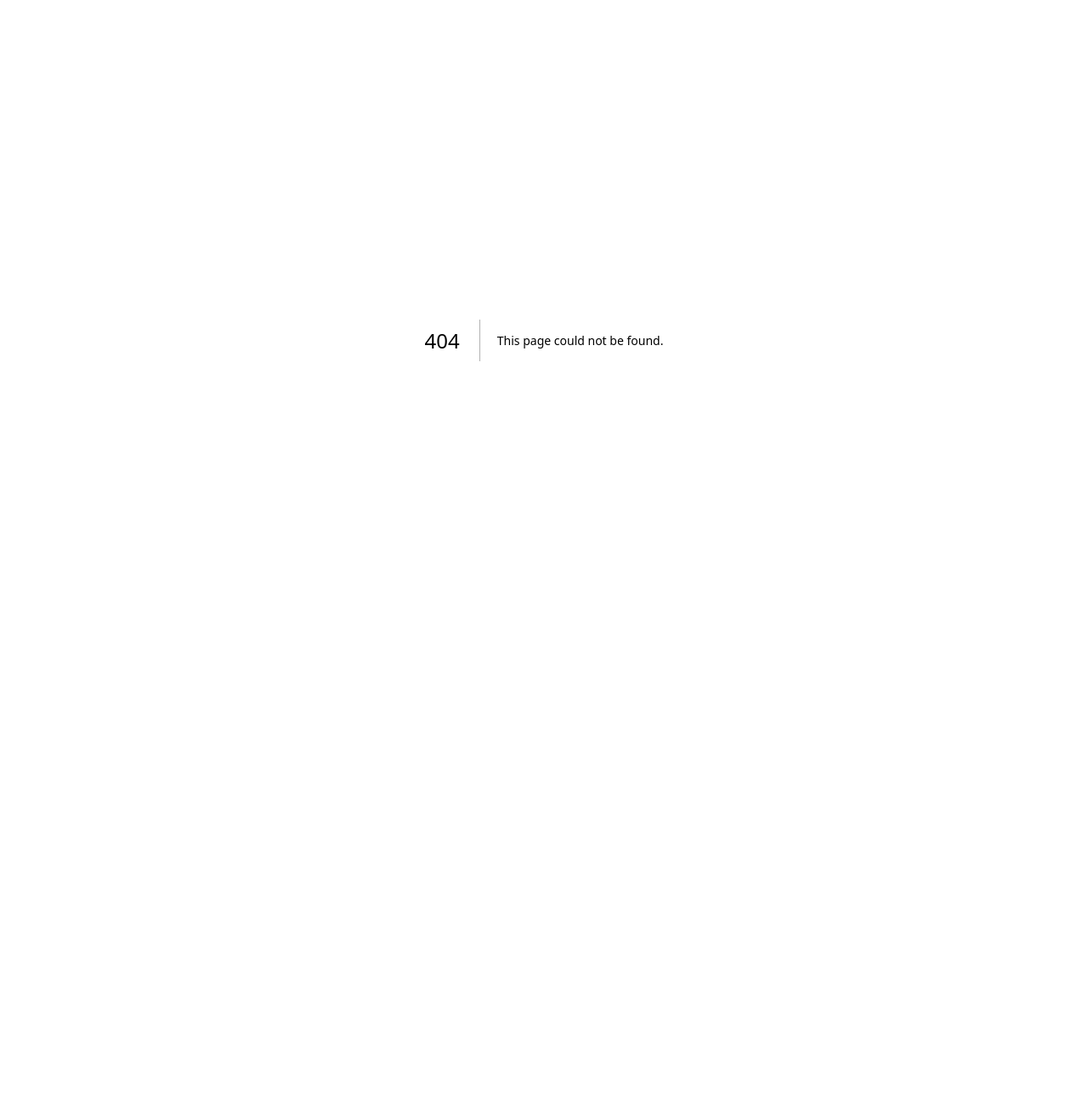
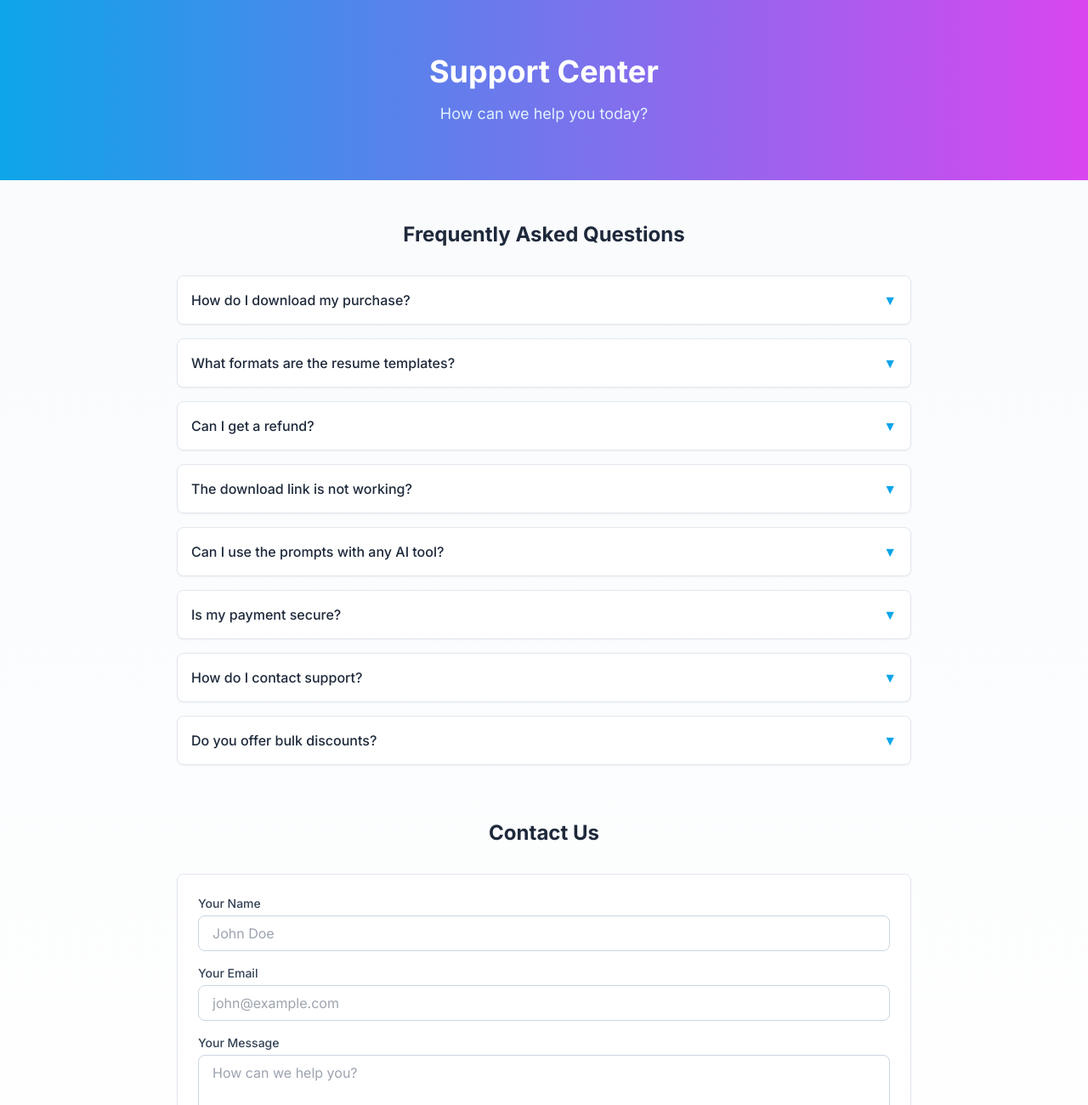
Before and after one commit to oracleforge8-maker/lattice, a Next.js app: page /support in a window 1280 px wide. Before the commit this address had no page. Shown: the top 1300 px of the page at 85% size. Before the commit the page ends 800 px from the top, so only its background shows below. Built offline with nearby package versions, Linux system fonts and the light colour scheme.

Commit message:
Fix: Support page, working links, include ZIP product

```diff
--- /dev/null
+++ b/src/app/support/page.tsx
@@ -0,0 +1,90 @@
+'use client';
+
+import { useState } from 'react';
+
+export default function SupportPage() {
+  const [formData, setFormData] = useState({ name: '', email: '', message: '' });
+  const [submitted, setSubmitted] = useState(false);
+  const [loading, setLoading] = useState(false);
+
+  const handleSubmit = async (e: React.FormEvent) => {
+    e.preventDefault();
+    setLoading(true);
+    const subject = `Lattice Support from ${formData.name}`;
+    const body = `Name: ${formData.name}\nEmail: ${formData.email}\n\n${formData.message}`;
+    window.location.href = `mailto:oracleforge8@gmail.com?subject=${encodeURIComponent(subject)}&body=${encodeURIComponent(body)}`;
+    setSubmitted(true);
+    setLoading(false);
+  };
+
+  return (
+    <main className="min-h-screen bg-gradient-to-b from-slate-50 to-white">
+      <div className="bg-gradient-to-r from-primary-500 to-accent-500 py-16">
+        <div className="max-w-4xl mx-auto px-4 text-center">
+          <h1 className="text-4xl font-bold text-white mb-4">Support Center</h1>
+          <p className="text-primary-100 text-lg">How can we help you today?</p>
+        </div>
+      </div>
+      <div className="max-w-4xl mx-auto px-4 py-12">
+        <section className="mb-16">
+          <h2 className="text-2xl font-bold text-slate-800 mb-8 text-center">Frequently Asked Questions</h2>
+          <div className="space-y-4">
+            {faqs.map((faq, i) => (
+              <details key={i} className="group bg-white rounded-lg shadow-sm border border-slate-200">
+                <summary className="flex items-center justify-between p-4 cursor-pointer font-medium text-slate-800">
+                  {faq.q}
+                  <span className="text-primary-500 group-open:rotate-180 transition-transform">▼</span>
+                </summary>
+                <div className="px-4 pb-4 text-slate-600">{faq.a}</div>
+              </details>
+            ))}
+          </div>
+        </section>
+        <section>
+          <h2 className="text-2xl font-bold text-slate-800 mb-8 text-center">Contact Us</h2>
+          {submitted ? (
+            <div className="bg-green-50 border border-green-200 rounded-lg p-8 text-center">
+              <div className="text-4xl mb-4">✉️</div>
+              <h3 className="text-xl font-semibold text-green-700 mb-2">Email Client Opened!</h3>
+              <p className="text-slate-600">Your email client should have opened. Send it through and we will respond within 24 hours.</p>
+            </div>
+          ) : (
+            <form onSubmit={handleSubmit} className="bg-white rounded-lg shadow-sm border border-slate-200 p-6">
+              <div className="space-y-4">
+                <div>
+                  <label className="block text-sm font-medium text-slate-700 mb-1">Your Name</label>
+                  <input type="text" required value={formData.name} onChange={(e) => setFormData({ ...formData, name: e.target.value })} className="w-full px-4 py-2 border border-slate-300 rounded-lg" placeholder="John Doe" />
+                </div>
+                <div>
+                  <label className="block text-sm font-medium text-slate-700 mb-1">Your Email</label>
+                  <input type="email" required value={formData.email} onChange={(e) => setFormData({ ...formData, email: e.target.value })} className="w-full px-4 py-2 border border-slate-300 rounded-lg" placeholder="john@example.com" />
+                </div>
+                <div>
+                  <label className="block text-sm font-medium text-slate-700 mb-1">Your Message</label>
+                  <textarea required rows={5} value={formData.message} onChange={(e) => setFormData({ ...formData, message: e.target.value })} className="w-full px-4 py-2 border border-slate-300 rounded-lg" placeholder="How can we help you?" />
+                </div>
+                <button type="submit" disabled={loading} className="w-full py-3 bg-gradient-to-r from-primary-500 to-accent-500 text-white font-semibold rounded-lg disabled:opacity-50">
+                  {loading ? 'Opening...' : 'Send Message'}
+                </button>
+              </div>
+            </form>
+          )}
+        </section>
+        <section className="mt-12 text-center">
+          <p className="text-slate-600">Email us directly at <a href="mailto:oracleforge8@gmail.com" className="text-primary-500 hover:underline font-medium">oracleforge8@gmail.com</a></p>
+        </section>
+      </div>
+    </main>
+  );
+}
+
+const faqs = [
+  { q: 'How do I download my purchase?', a: 'After payment, you will be redirected to a success page with a download link. You will also receive an email with the link. Check your spam folder if you do not see it.' },
+  { q: 'What formats are the resume templates?', a: 'The templates are in Markdown format that you can copy into Google Docs, Microsoft Word, or any text editor.' },
+  { q: 'Can I get a refund?', a: 'Yes! We offer a 30-day money-back guarantee. Contact us within 30 days for a full refund — no questions asked.' },
+  { q: 'The download link is not working?', a: 'Check your email for the download link. If it is not working, contact us and we will send a new link immediately.' },
+  { q: 'Can I use the prompts with any AI tool?', a: 'Yes! The prompts work with ChatGPT, Claude, Gemini, and any other AI assistant.' },
+  { q: 'Is my payment secure?', a: 'Absolutely. All payments are processed through Stripe. We never store your credit card information.' },
+  { q: 'How do I contact support?', a: 'Email us at oracleforge8@gmail.com or use the contact form on this page. We respond within 24 hours.' },
+  { q: 'Do you offer bulk discounts?', a: 'For bulk purchases (10+ licenses), contact us directly for custom pricing.' }
+];
--- a/src/components/Footer.tsx
+++ b/src/components/Footer.tsx
@@ -3,7 +3,6 @@ export default function Footer() {
     <footer className="bg-slate-900 dark:bg-slate-950 text-slate-300 py-12">
       <div className="max-w-7xl mx-auto px-4 sm:px-6 lg:px-8">
         <div className="grid grid-cols-1 md:grid-cols-4 gap-8 mb-8">
-          {/* Brand */}
           <div className="md:col-span-2">
             <div className="flex items-center gap-2 mb-4">
               <div className="w-8 h-8 bg-gradient-to-br from-primary-500 to-accent-500 rounded-lg flex items-center justify-center">
@@ -12,51 +11,31 @@ export default function Footer() {
               <span className="text-xl font-bold text-white">Lattice</span>
             </div>
             <p className="text-slate-400 mb-4 max-w-md">
-              AI-powered career acceleration tools to help professionals land their dream jobs,
-              negotiate better salaries, and build thriving careers.
+              AI-powered career acceleration tools to help professionals land their dream jobs.
             </p>
-            <div className="flex gap-4">
-              <a href="#" className="text-slate-400 hover:text-white transition-colors">
-                <svg className="w-5 h-5" fill="currentColor" viewBox="0 0 24 24">
-                  <path d="M24 4.557c-.883.392-1.832.656-2.828.775 1.017-.609 1.798-1.574 2.165-2.724-.951.564-2.005.974-3.127 1.195-.897-.957-2.178-1.555-3.594-1.555-3.179 0-5.515 2.966-4.797 6.045-4.091-.205-7.719-2.165-10.148-5.144-1.29 2.213-.669 5.108 1.523 6.574-.806-.026-1.566-.247-2.229-.616-.054 2.281 1.581 4.415 3.949 4.89-.693.188-1.452.232-2.224.084.626 1.956 2.444 3.379 4.6 3.419-2.07 1.623-4.678 2.348-7.29 2.04 2.179 1.397 4.768 2.212 7.548 2.212 9.142 0 14.307-7.721 13.995-14.646.962-.695 1.797-1.562 2.457-2.549z"/>
-                </svg>
-              </a>
-              <a href="#" className="text-slate-400 hover:text-white transition-colors">
-                <svg className="w-5 h-5" fill="currentColor" viewBox="0 0 24 24">
-                  <path d="M12 0c-6.626 0-12 5.373-12 12 0 5.302 3.438 9.8 8.207 11.387.599.111.793-.261.793-.577v-2.234c-3.338.726-4.033-1.416-4.033-1.416-.546-1.387-1.333-1.756-1.333-1.756-1.089-.745.083-.729.083-.729 1.205.084 1.839 1.237 1.839 1.237 1.07 1.834 2.807 1.304 3.492.997.107-.775.418-1.305.762-1.604-2.665-.305-5.467-1.334-5.467-5.931 0-1.311.469-2.381 1.236-3.221-.124-.303-.535-1.524.117-3.176 0 0 1.008-.322 3.301 1.23.957-.266 1.983-.399 3.003-.404 1.02.005 2.047.138 3.006.404 2.291-1.552 3.297-1.23 3.297-1.23.653 1.653.242 2.874.118 3.176.77.84 1.235 1.911 1.235 3.221 0 4.609-2.807 5.624-5.479 5.921.43.372.823 1.102.823 2.222v3.293c0 .319.192.694.801.576 4.765-1.589 8.199-6.086 8.199-11.386 0-6.627-5.373-12-12-12z"/>
-                </svg>
-              </a>
-            </div>
           </div>
 
-          {/* Quick Links */}
           <div>
             <h4 className="text-white font-semibold mb-4">Quick Links</h4>
             <ul className="space-y-2">
-              <li><a href="#features" className="hover:text-white transition-colors">Features</a></li>
-              <li><a href="#pricing" className="hover:text-white transition-colors">Pricing</a></li>
-              <li><a href="#" className="hover:text-white transition-colors">Support</a></li>
+              <li><a href="/#features" className="hover:text-white transition-colors">Features</a></li>
+              <li><a href="/#pricing" className="hover:text-white transition-colors">Pricing</a></li>
+              <li><a href="/support" className="hover:text-white transition-colors">Support</a></li>
             </ul>
           </div>
 
-          {/* Legal */}
           <div>
             <h4 className="text-white font-semibold mb-4">Legal</h4>
             <ul className="space-y-2">
-              <li><a href="#" className="hover:text-white transition-colors">Privacy Policy</a></li>
-              <li><a href="#" className="hover:text-white transition-colors">Terms of Service</a></li>
-              <li><a href="#" className="hover:text-white transition-colors">Refund Policy</a></li>
+              <li><a href="/support#refund" className="hover:text-white transition-colors">Refund Policy</a></li>
+              <li><a href="mailto:oracleforge8@gmail.com" className="hover:text-white transition-colors">Contact Us</a></li>
             </ul>
           </div>
         </div>
 
         <div className="border-t border-slate-800 pt-8 flex flex-col md:flex-row justify-between items-center gap-4">
-          <p className="text-sm text-slate-500">
-            © 2026 Lattice. All rights reserved.
-          </p>
-          <p className="text-sm text-slate-500">
-            Payments processed securely by Stripe
-          </p>
+          <p className="text-sm text-slate-500">© 2026 Lattice. All rights reserved.</p>
+          <p className="text-sm text-slate-500">Payments processed securely by Stripe</p>
         </div>
       </div>
     </footer>
--- a/src/components/Hero.tsx
+++ b/src/components/Hero.tsx
@@ -74,7 +74,7 @@ export default function Hero() {
               {loading ? 'Redirecting...' : 'Get Instant Access — $27'}
             </button>
             <a
-              href="#features"
+              href="/#features"
               className="w-full sm:w-auto px-8 py-4 bg-white dark:bg-slate-800 text-slate-700 dark:text-slate-200 font-semibold rounded-lg border border-slate-200 dark:border-slate-700 hover:bg-slate-50 dark:hover:bg-slate-700 transition-all duration-200 text-center"
             >
               See What's Inside
```
Also changed, not shown: 2 other files (tests, documents, lock files or other folders).
